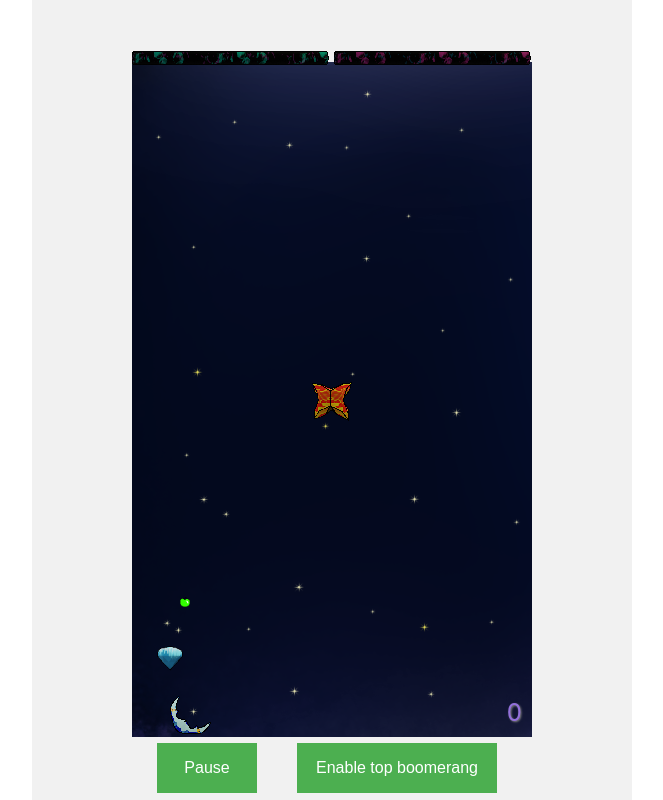
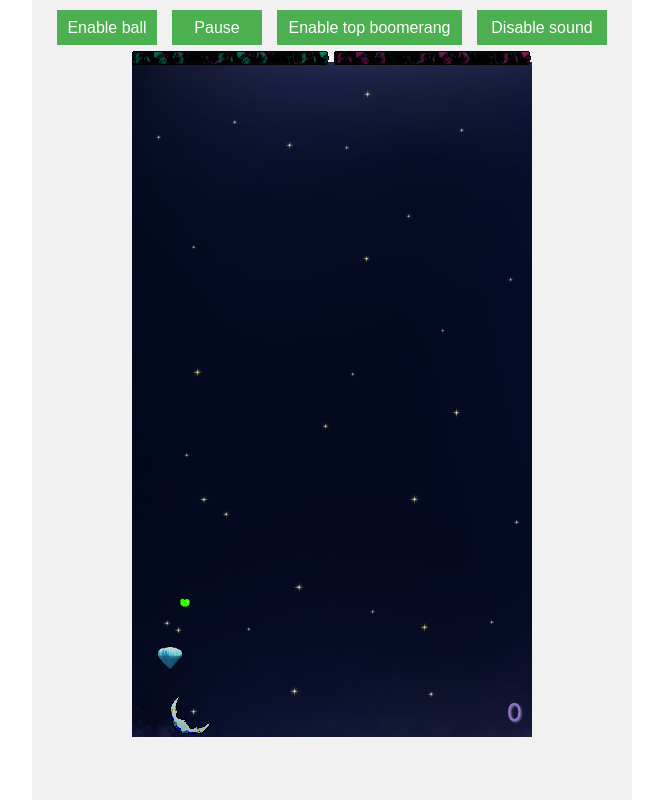
Before and after one commit to alsorokin/Roomerang, a React (Vite) app in the folder roomerang.client/: page / in a window 1280 px wide. Shown: the whole page, without its empty margins (308-971 px from the left). Built offline with nearby package versions, Linux system fonts and the light colour scheme.

Commit message:
Add options to disable sound and ball

```diff
--- a/roomerang.client/app.css
+++ b/roomerang.client/app.css
@@ -92,7 +92,7 @@
 
 .btn {
     width: 100px;
-    height: 50px;
+    height: 35px;
     background-color: #4CAF50;
     color: white;
     font-size: 16px;
@@ -100,17 +100,31 @@
     cursor: pointer;
 }
 
+.ballToggle {
+    position: absolute;
+    left: 25px;
+    top: 10px;
+}
+
 .pause {
     position: absolute;
-    left: 125px;
-    top: 743px;
+    left: 140px;
+    top: 10px;
+    width: 90px;
 }
 
 .aboomToggle {
     position: absolute;
-    left: 265px;
-    top: 743px;
-    width: 200px;
+    left: 245px;
+    top: 10px;
+    width: 185px;
+}
+
+.soundToggle {
+    position: absolute;
+    left: 445px;
+    top: 10px;
+    width: 130px;
 }
 
 @keyframes rotation {
--- a/roomerang.client/src/App.tsx
+++ b/roomerang.client/src/App.tsx
@@ -98,6 +98,8 @@ function App() {
     const antiboomerangCombo = useRef(1);
     const nextFloatingScoreId = useRef(0);
     const antiboomEnabled = useRef(false);
+    const ballEnabled = useRef(false);
+    const soundEnabled = useRef(true);
 
     // State
     const [boomerangStyle, setBoomerangStyle] = useState(initialBoomerangStyle);
@@ -142,11 +144,12 @@ function App() {
         // Set initial ball position
         position.current.ballX = cnst.fieldWidth / 2;
         position.current.ballY = cnst.fieldHeight / 2;
-        const newBallStyle = {
+        const newBallStyle: CSSProperties = {
             left: position.current.ballX - cnst.ballDiameter / 2 + 'px',
             top: position.current.ballY - cnst.ballDiameter / 2 + 'px',
             animationPlayState: 'paused',
             animationDirection: 'normal',
+            visibility: 'hidden',
         };
         setBallStyle(newBallStyle);
 
@@ -185,8 +188,10 @@ function App() {
                     antiboomerangLaunched.current = true;
                     lastAiCheck.current += 7000; // postpone next AI check
                     // play sound
+                    if (soundEnabled.current) {
                         const audio = new Audio(antiboomerangSound);
                         audio.play();
+                    }
                 }
             }
 
@@ -271,6 +276,7 @@ function App() {
             setAntiboomerangStyle(newAntiboomerangStyle);
 
             // Move ball
+            if (ballEnabled.current) {
                 if (ballMoving.current) {
                     // first, check if ball is close to the target
                     const distance = distanceBetweenPoints(position.current.ballX, position.current.ballY, position.current.ballNextX, position.current.ballNextY);
@@ -304,6 +310,7 @@ function App() {
                     };
                     setBallStyle(newBallStyle);
                 }
+            }
 
             // Update floating scores
             updateFloatingScores();
@@ -322,8 +329,10 @@ function App() {
                     score.current += scoreToAdd;
                     setScoreText((score.current).toString());
                     // play sound
+                    if (soundEnabled.current) {
                         const audio = new Audio(boomAppleSound);
                         audio.play();
+                    }
                 }
             }
 
@@ -340,12 +349,15 @@ function App() {
                     antiscore.current += scoreToAdd;
                     setAntiscoreText((antiscore.current).toString());
                     // play sound
+                    if (soundEnabled.current) {
                         const audio = new Audio(antiboomAppleSound);
                         audio.play();
                     }
                 }
+            }
 
             // Check for ball collision
+            if (ballEnabled.current) {
                 const boomBallDistance = distanceBetweenPoints(position.current.boomX, position.current.boomY, position.current.ballX, position.current.ballY);
                 if (boomBallDistance < cnst.boomerangDiameter / 2 + cnst.ballDiameter / 2) {
                     addFloatingScore(position.current.ballX, position.current.ballY, -cnst.ballHitPenalty, "mediumpurple", 3);
@@ -356,15 +368,16 @@ function App() {
                     setScoreText(score.current.toString());
                     boomerangIncapacityRemaining.current = cnst.incapacityDuration;
                     // play sound
+                    if (soundEnabled.current) {
                         const audio = new Audio(explosionSound);
                         audio.play();
+                    }
                 } else if (antiboomEnabled.current &&
                     distanceBetweenPoints(
                         position.current.antiboomX,
                         position.current.antiboomY,
                         position.current.ballX,
-                    position.current.ballY) < cnst.boomerangDiameter / 2 + cnst.ballDiameter / 2)
-            {
+                        position.current.ballY) < cnst.boomerangDiameter / 2 + cnst.ballDiameter / 2) {
                     addFloatingScore(position.current.ballX, position.current.ballY, -cnst.ballHitPenalty, "red", 3);
                     startMovingBall();
                     resetAntiboomerang();
@@ -373,8 +386,11 @@ function App() {
                     setAntiscoreText(antiscore.current.toString());
                     antiboomerangIncapacityRemaining.current = cnst.incapacityDuration;
                     // play sound
+                    if (soundEnabled.current) {
                         const audio = new Audio(explosionSound);
                         audio.play();
+                    }
+                }
             }
 
             function resetApple() {
@@ -478,8 +494,10 @@ function App() {
         if (!boomerangLaunched.current && boomerangIncapacityRemaining.current <= 0) {
             boomerangLaunched.current = true;
             // play sound
+            if (soundEnabled.current) {
                 const audio = new Audio(boomerangSound);
                 audio.play();
+            }
         }
     }
 
@@ -511,12 +529,14 @@ function App() {
             top: position.current.antiboomY - cnst.boomerangDiameter / 2,
             left: position.current.antiboomX - cnst.boomerangDiameter / 2,
             animationPlayState: 'paused',
+            visibility: antiboomEnabled.current ? 'visible' : 'hidden',
         };
         setAntiboomerangStyle(newAntiboomerangStyle);
-        const newBallStyle = {
+        const newBallStyle: CSSProperties = {
             top: position.current.ballY - cnst.ballDiameter / 2,
             left: position.current.ballX - cnst.ballDiameter / 2,
             animationPlayState: 'paused',
+            visibility: ballEnabled.current ? 'visible' : 'hidden',
         };
         setBallStyle(newBallStyle);
     }
@@ -536,6 +556,30 @@ function App() {
 
     function disableAntiboomerang() {
         antiboomEnabled.current = false;
+    }
+
+    function enableBall() {
+        ballEnabled.current = true;
+        position.current.ballX = cnst.fieldWidth / 2;
+        position.current.ballY = cnst.fieldHeight / 2;
+        const newBallStyle: CSSProperties = {
+            left: position.current.ballX - cnst.ballDiameter / 2 + 'px',
+            top: position.current.ballY - cnst.ballDiameter / 2 + 'px',
+            animationPlayState: 'paused',
+            animationDirection: 'normal',
+            visibility: 'visible',
+        };
+        setBallStyle(newBallStyle);
+        lastBallMove.current = ticks.current;
+    }
+
+    function disableBall() {
+        ballEnabled.current = false;
+        const newBallStyle: CSSProperties = {
+            animationPlayState: 'paused',
+            visibility: 'hidden',
+        };
+        setBallStyle(newBallStyle);
     }
 
     return (
@@ -581,8 +625,10 @@ function App() {
                         )
                     }
                 </div>
-                <input type="button" className="btn pause" value={paused.current ? "Unpause" : "Pause"} onClick={() => paused.current ? unpauseGame() : pauseGame()} />
-                <input type="button" className="btn aboomToggle" value={antiboomEnabled.current ? "Disable top boomerang" : "Enable top boomerang"} onClick={() => antiboomEnabled.current ? disableAntiboomerang() : enableAntiboomerang() } />
+                <input type="button" key="pauseButton" className="btn pause" value={paused.current ? "Unpause" : "Pause"} onClick={() => paused.current ? unpauseGame() : pauseGame()} />
+                <input type="button" key="aboomToggleButton" className="btn aboomToggle" value={antiboomEnabled.current ? "Disable top boomerang" : "Enable top boomerang"} onClick={() => antiboomEnabled.current ? disableAntiboomerang() : enableAntiboomerang()} />
+                <input type="button" key="ballToggleButton" className="btn ballToggle" value={ballEnabled.current ? "Disable ball" : "Enable ball"} onClick={() => ballEnabled.current ? disableBall() : enableBall()} />
+                <input type="button" key="soundToggleButton" className="btn soundToggle" value={soundEnabled.current ? "Disable sound" : "Enable sound"} onClick={() => soundEnabled.current = !soundEnabled.current} />
             </div>
         </div>
     );
--- a/roomerang.client/src/constants.ts
+++ b/roomerang.client/src/constants.ts
@@ -10,7 +10,7 @@ const constants = {
     tracerDrawDelay: 500,
     tracerDrawEvery: 5,
     aiCheckInterval: 780,
-    ballMovementInterval: 15000,
+    ballMovementInterval: 9000,
     incapacityDuration: 3000,
     incapacityBlinkInterval: 150,
     baseScoreGain: 2,
```
Lines whose indentation alone changed are shown as unchanged.
